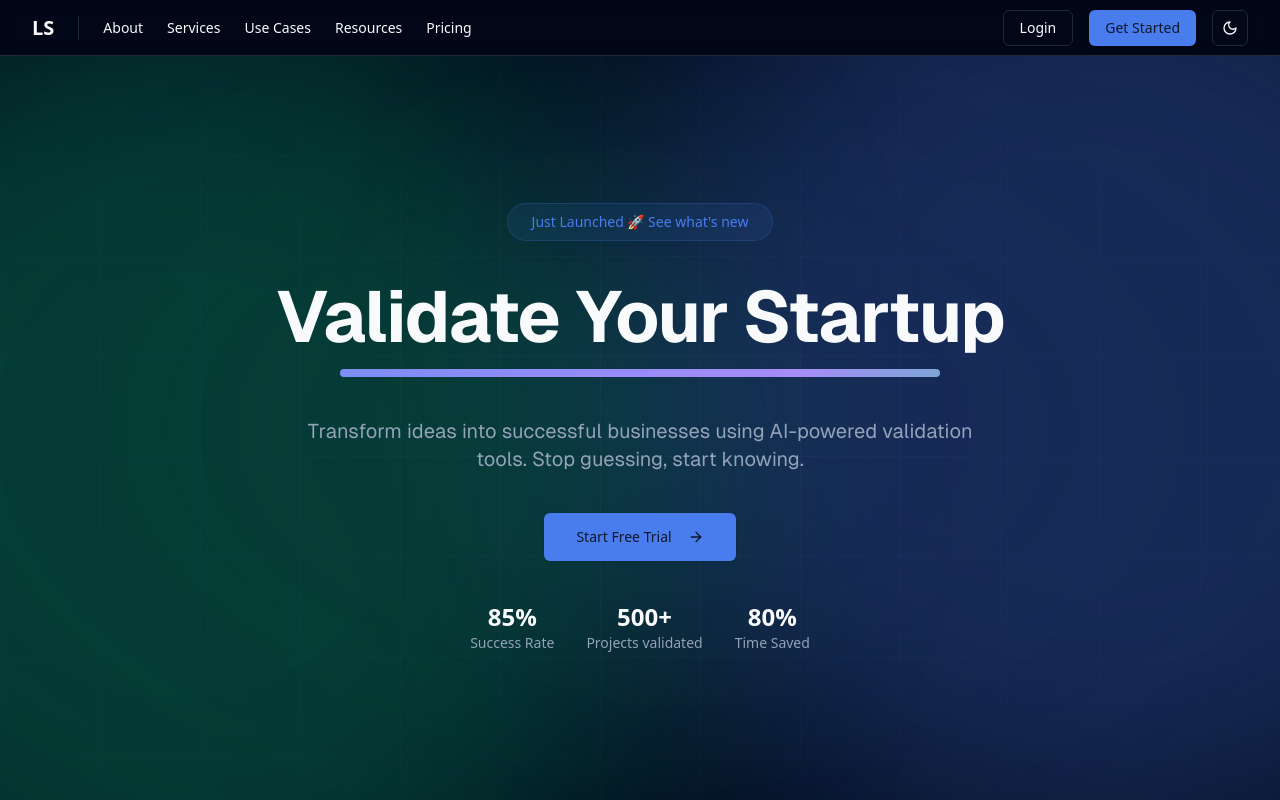
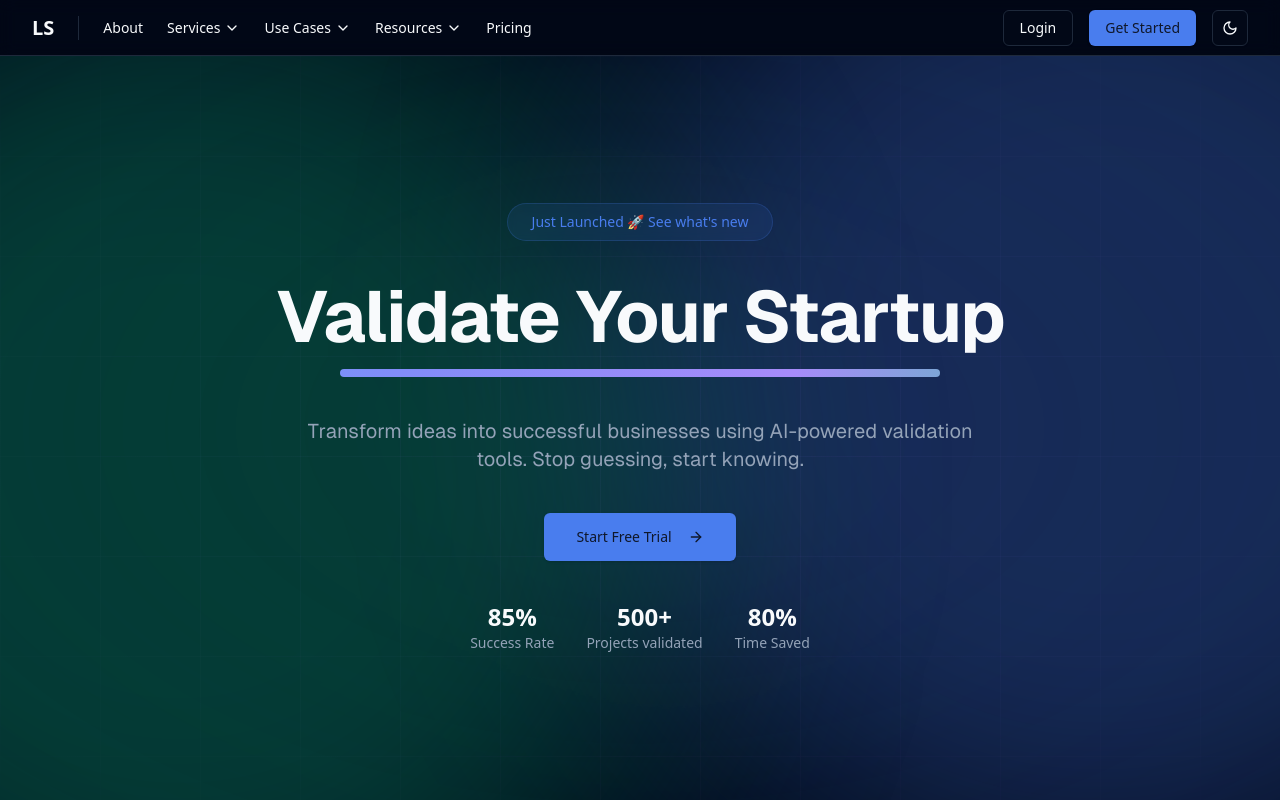
Before and after one commit to mamisoa/templating, a Next.js app: page / in a window 1280 px wide. Built offline with nearby package versions, Linux system fonts and the light colour scheme.

Commit message:
add collapsible and dropdown menu components for improved navigation; update menu structure to support mobile and desktop layouts

```diff
--- a/package.json
+++ b/package.json
@@ -10,6 +10,7 @@
   },
   "dependencies": {
     "@hookform/resolvers": "^3.9.1",
+    "@radix-ui/react-collapsible": "^1.1.1",
     "@radix-ui/react-dialog": "^1.1.2",
     "@radix-ui/react-dropdown-menu": "^2.1.2",
     "@radix-ui/react-hover-card": "^1.1.2",
--- a/src/app/components/navigation/menu.tsx
+++ b/src/app/components/navigation/menu.tsx
@@ -1,5 +1,5 @@
 import React from "react";
-import { Menu } from "lucide-react";
+import { Menu, ChevronDown } from "lucide-react";
 import { Button } from "@/src/app/components/ui/button";
 import {
 	Sheet,
@@ -8,26 +8,122 @@ import {
 	SheetHeader,
 	SheetTitle,
 } from "@/src/app/components/ui/sheet";
+import {
+	DropdownMenu,
+	DropdownMenuContent,
+	DropdownMenuItem,
+	DropdownMenuTrigger,
+} from "@/src/app/components/ui/dropdown-menu";
+import {
+	Collapsible,
+	CollapsibleContent,
+	CollapsibleTrigger,
+} from "@/src/app/components/ui/collapsible";
 
 export function NavigationMenu() {
 	const menuItems = [
-		{ label: "About", href: "#about" },
-		{ label: "Services", href: "#services" },
-		{ label: "Use Cases", href: "#use-cases" },
-		{ label: "Resources", href: "#resources" },
+		{
+			label: "About",
+			href: "#about",
+		},
+		{
+			label: "Services",
+			href: "#services",
+			dropdownItems: [
+				{ label: "Consulting", href: "/services/consulting" },
+				{ label: "Training", href: "/services/training" },
+				{ label: "Implementation", href: "/services/implementation" },
+			],
+		},
+		{
+			label: "Use Cases",
+			href: "#use-cases",
+			dropdownItems: [
+				{ label: "Startups", href: "/use-cases/startups" },
+				{ label: "Enterprise", href: "/use-cases/enterprise" },
+				{ label: "Government", href: "/use-cases/government" },
+			],
+		},
+		{
+			label: "Resources",
+			href: "#resources",
+			dropdownItems: [
+				{ label: "Blog", href: "/resources/blog" },
+				{ label: "Guides", href: "/resources/guides" },
+				{ label: "Case Studies", href: "/resources/case-studies" },
+			],
+		},
 		{ label: "Pricing", href: "#pricing" },
 	];
+
+	// Desktop Menu Item with optional dropdown
+	const DesktopMenuItem = ({ item }) => {
+		if (item.dropdownItems) {
+			return (
+				<DropdownMenu>
+					<DropdownMenuTrigger className='flex items-center gap-1 text-sm font-medium transition-colors hover:text-primary'>
+						{item.label}
+						<ChevronDown className='h-4 w-4' />
+					</DropdownMenuTrigger>
+					<DropdownMenuContent align='start' className='w-48'>
+						{item.dropdownItems.map((dropdownItem) => (
+							<DropdownMenuItem key={dropdownItem.href} asChild>
+								<a href={dropdownItem.href} className='w-full cursor-pointer'>
+									{dropdownItem.label}
+								</a>
+							</DropdownMenuItem>
+						))}
+					</DropdownMenuContent>
+				</DropdownMenu>
+			);
+		}
+
+		return (
+			<a
+				href={item.href}
+				className='text-sm font-medium transition-colors hover:text-primary'>
+				{item.label}
+			</a>
+		);
+	};
+
+	// Mobile Menu Item with optional collapsible dropdown
+	const MobileMenuItem = ({ item }) => {
+		if (item.dropdownItems) {
+			return (
+				<Collapsible>
+					<CollapsibleTrigger className='flex w-full items-center justify-between text-sm font-medium py-2'>
+						{item.label}
+						<ChevronDown className='h-4 w-4' />
+					</CollapsibleTrigger>
+					<CollapsibleContent className='pl-4 space-y-2'>
+						{item.dropdownItems.map((dropdownItem) => (
+							<a
+								key={dropdownItem.href}
+								href={dropdownItem.href}
+								className='block text-sm text-muted-foreground py-2 transition-colors hover:text-primary'>
+								{dropdownItem.label}
+							</a>
+						))}
+					</CollapsibleContent>
+				</Collapsible>
+			);
+		}
+
+		return (
+			<a
+				href={item.href}
+				className='text-sm font-medium py-2 transition-colors hover:text-primary'>
+				{item.label}
+			</a>
+		);
+	};
 
 	// Desktop Menu
 	const DesktopMenu = () => (
 		<nav className='hidden md:flex items-center space-x-6'>
 			{menuItems.map((item) => (
-				<a
-					key={item.label}
-					href={item.href}
-					className='text-sm font-medium transition-colors hover:text-primary'>
-					{item.label}
-				</a>
+				<DesktopMenuItem key={item.label} item={item} />
 			))}
 		</nav>
 	);
@@ -49,12 +145,7 @@ export function NavigationMenu() {
 					className='flex flex-col space-y-4 mt-8'
 					aria-label='Mobile navigation'>
 					{menuItems.map((item) => (
-						<a
-							key={item.label}
-							href={item.href}
-							className='text-sm font-medium transition-colors hover:text-primary py-2'>
-							{item.label}
-						</a>
+						<MobileMenuItem key={item.label} item={item} />
 					))}
 					<div className='flex flex-col space-y-2 mt-4 pt-4 border-t'>
 						<Button variant='outline' className='w-full'>
--- /dev/null
+++ b/src/app/components/ui/collapsible.tsx
@@ -0,0 +1,11 @@
+"use client"
+
+import * as CollapsiblePrimitive from "@radix-ui/react-collapsible"
+
+const Collapsible = CollapsiblePrimitive.Root
+
+const CollapsibleTrigger = CollapsiblePrimitive.CollapsibleTrigger
+
+const CollapsibleContent = CollapsiblePrimitive.CollapsibleContent
+
+export { Collapsible, CollapsibleTrigger, CollapsibleContent }
```
Also changed, not shown: 1 other file (tests, documents, lock files or other folders).
